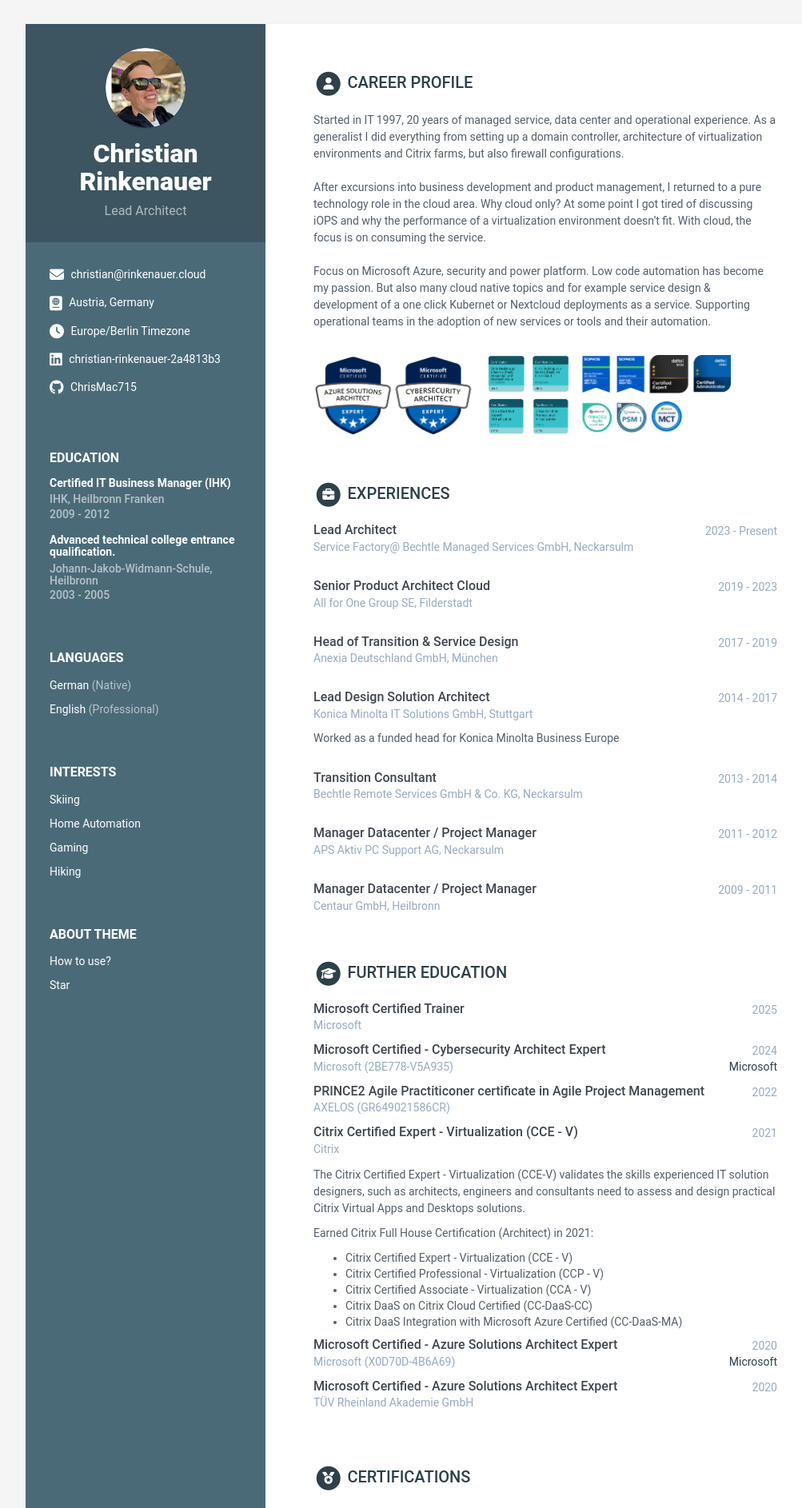
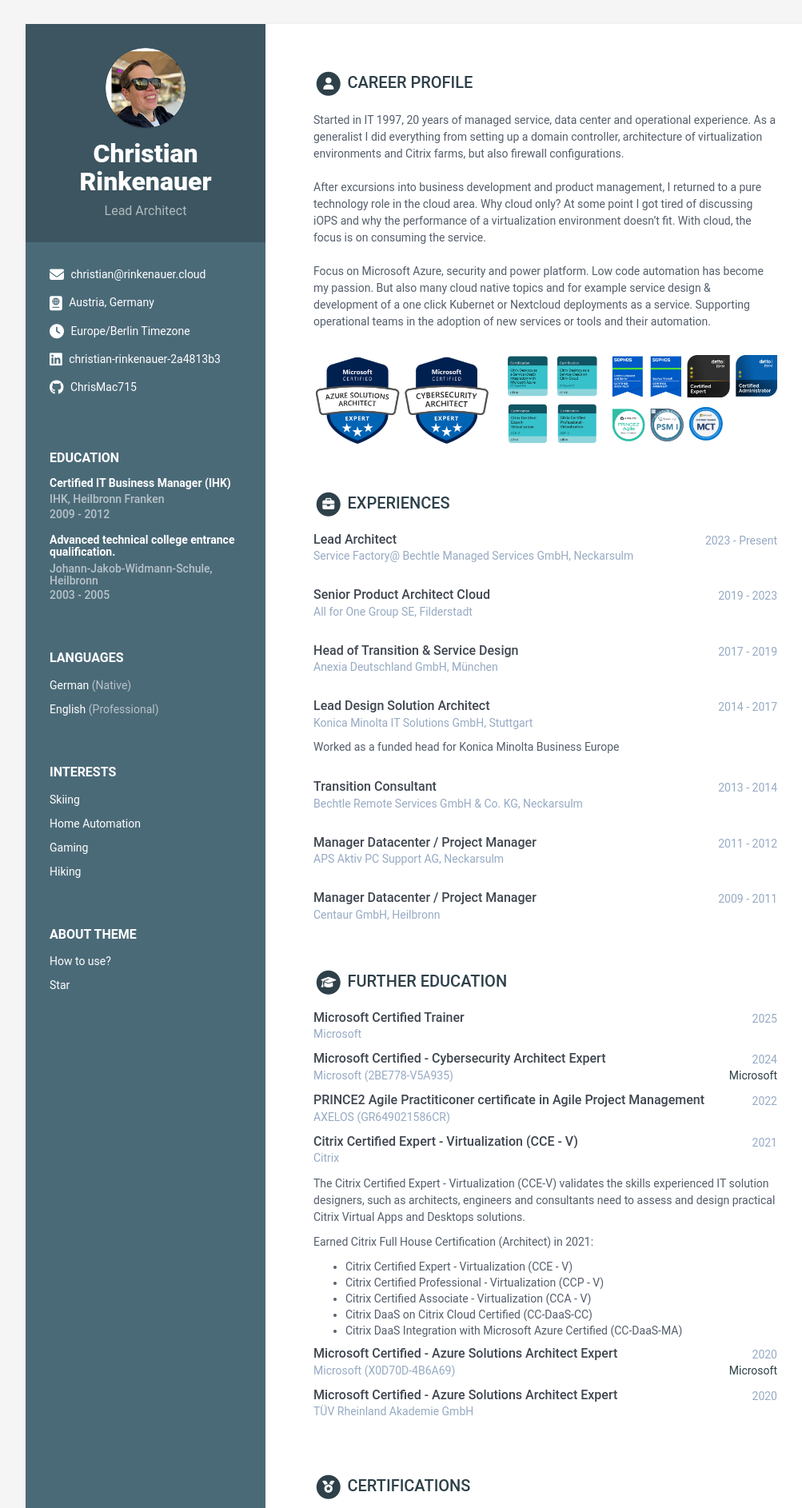
Before and after one commit to ChrisMac715/chrismac715.github.io, a Jekyll site: the page built from index.html, in a window 1280 px wide. Shown: the top 1886 px of the page at 80% size, without its empty margins (108-1111 px from the left). Built offline with Jekyll 4.4.1, drawn with Linux system fonts in a browser that asks for light colours.

Commit message:
Update career-profile.html

```diff
--- a/_includes/career-profile.html
+++ b/_includes/career-profile.html
@@ -15,7 +15,7 @@
   </div><!--//summary-->
 
    <div>
-    <img src="{{ site.baseurl }}/assets/images/badges.png" alt="badges" width="90%"/>
+    <img src="{{ site.baseurl }}/assets/images/badges.png" alt="badges" width="100%"/>
   </div>
 
 </section><!--//section-->
```
